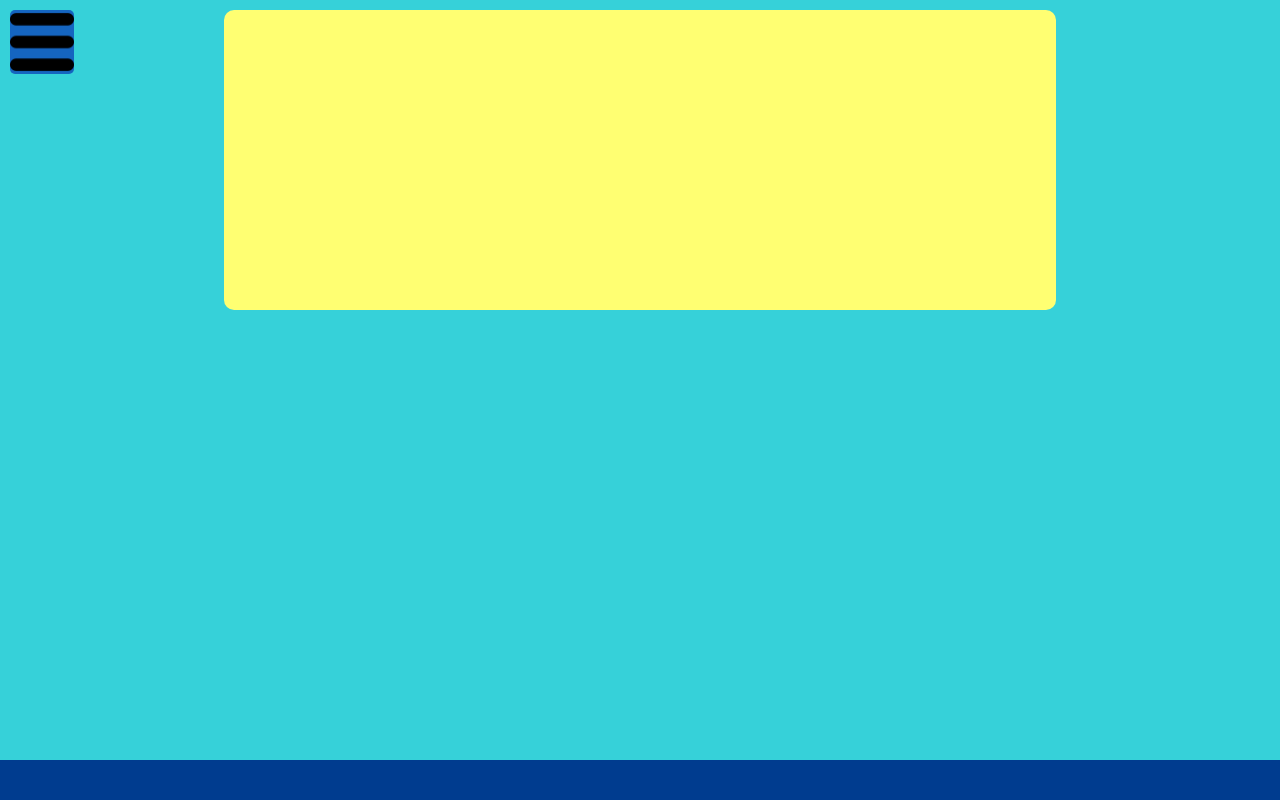
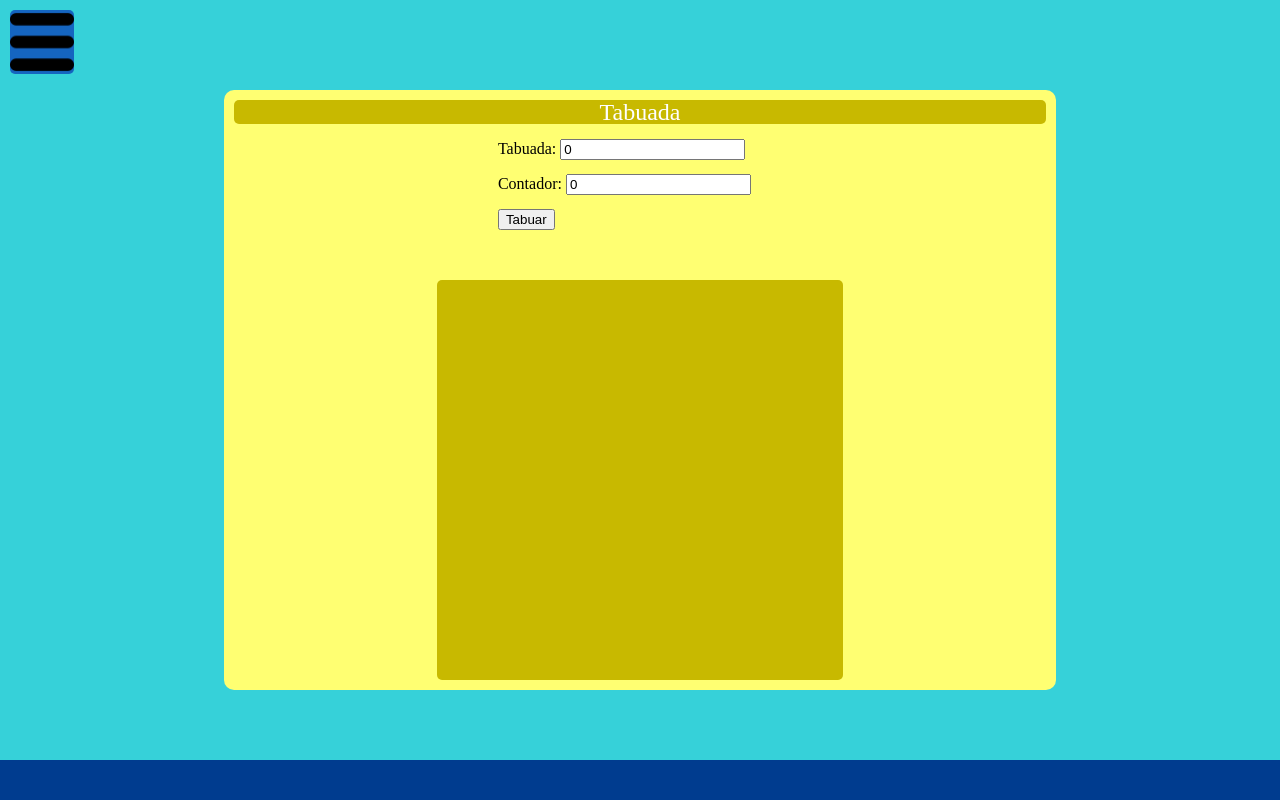
Before and after one commit to Joao-Meyer/aulas-php-senai, a PHP site: page /tabuada.php in a window 1280 px wide. Run offline with PHP 8.4, Linux system fonts and the light colour scheme.

Commit message:
Adição dos arquivos tabuada.php e impar_par.php e desenvolvimento da função de tabuada.

```diff
--- a/2020_02_16/css/style.css
+++ b/2020_02_16/css/style.css
@@ -150,7 +150,25 @@ h1 {
     margin-left: auto;
     margin-right: auto;
     background-color: #c8b900;
+}
 
+    /* Função de tabuada */
+#containerResultadoTabuada {
+    width: 50%;
+    height: 400px;
+    text-align: center;
+    border-radius: 5px;
+    margin-top: 5%;
+    margin-left: auto;
+    margin-right: auto;
+    background-color: #c8b900;
+    overflow-y: scroll;
+    overflow-x: hidden;
+}
+
+.containerResultadosTabuada {
+    width: 20%;
+    height: 100%;
 }
 
 /* Rodapé */
--- a/2020_02_16/tabuada.php
+++ b/2020_02_16/tabuada.php
@@ -1,5 +1,37 @@
 <?php
 setlocale(LC_ALL, "pt-BR");
+require_once("modulos/constantes.php");
+
+$tabuada = (integer) 0;
+$contador = (integer) 0;
+$resultado = (integer) 0;
+$saida = (string) null;
+$mensagemDeErro = (string) null;
+
+    if(isset($_POST['submitTabuar'])){
+        $tabuada = str_replace(",", ".", $_POST['textTabuada']);
+        $contador = str_replace(",", ".", $_POST['textContador']);
+
+        if(empty($tabuada) || empty($contador)){
+            $mensagemDeErro = ERRO_CAIXA_VAZIA;
+        }
+        elseif(!is_numeric($tabuada) || !is_numeric($contador)){
+            $mensagemDeErro = ERRO_CARACTERE_INVALIDO;
+        }
+        else{
+            settype($tabuada, "float");
+            settype($contador, "integer");
+
+            for($iteracao  = 0; $iteracao <= $contador; $iteracao++){
+                $resultado = $tabuada * $iteracao;
+                $saida .= "
+                <div class='mensagensDeErro'>
+                    $tabuada X $iteracao = $resultado
+                </div>
+                ";
+            }
+        }
+    }
 ?>
 
 <!DOCTYPE html>
@@ -18,8 +50,36 @@ setlocale(LC_ALL, "pt-BR");
             require_once("modulos/menu.php");
         ?>
 
+        <div id="containerMensagensDeErro"><?php echo($mensagemDeErro);?></div>
+
         <div id="containerPagina">
+            <div id="containerTitulo">
+                <h1>Tabuada</h1>
+            </div>
 
+            <div id="containerFuncao">
+                <div id="containerEntradaDeDados">
+                    <form name="formCalculoDeMedia" action="tabuada.php" method="post">
+                        <div class="containerInputs">
+                            Tabuada:
+                            <input type="text" name="textTabuada" value="<?=$tabuada?>">
+                        </div>
+
+                        <div class="containerInputs">
+                            Contador:
+                            <input type="text" name="textContador" value="<?=$contador?>">
+                        </div>
+
+                        <div class="containerInputs">
+                            <input type="submit" name="submitTabuar" value="Tabuar">
+                        </div>
+                    </form>
+                </div>
+
+                <div id="containerResultadoTabuada">
+                    <?php echo($saida);?>
+                </div>
+            </div>
         </div>
 
         <?php
```
Also changed, not shown: 2020_02_16/impar_par.php (+17 -0 lines).
